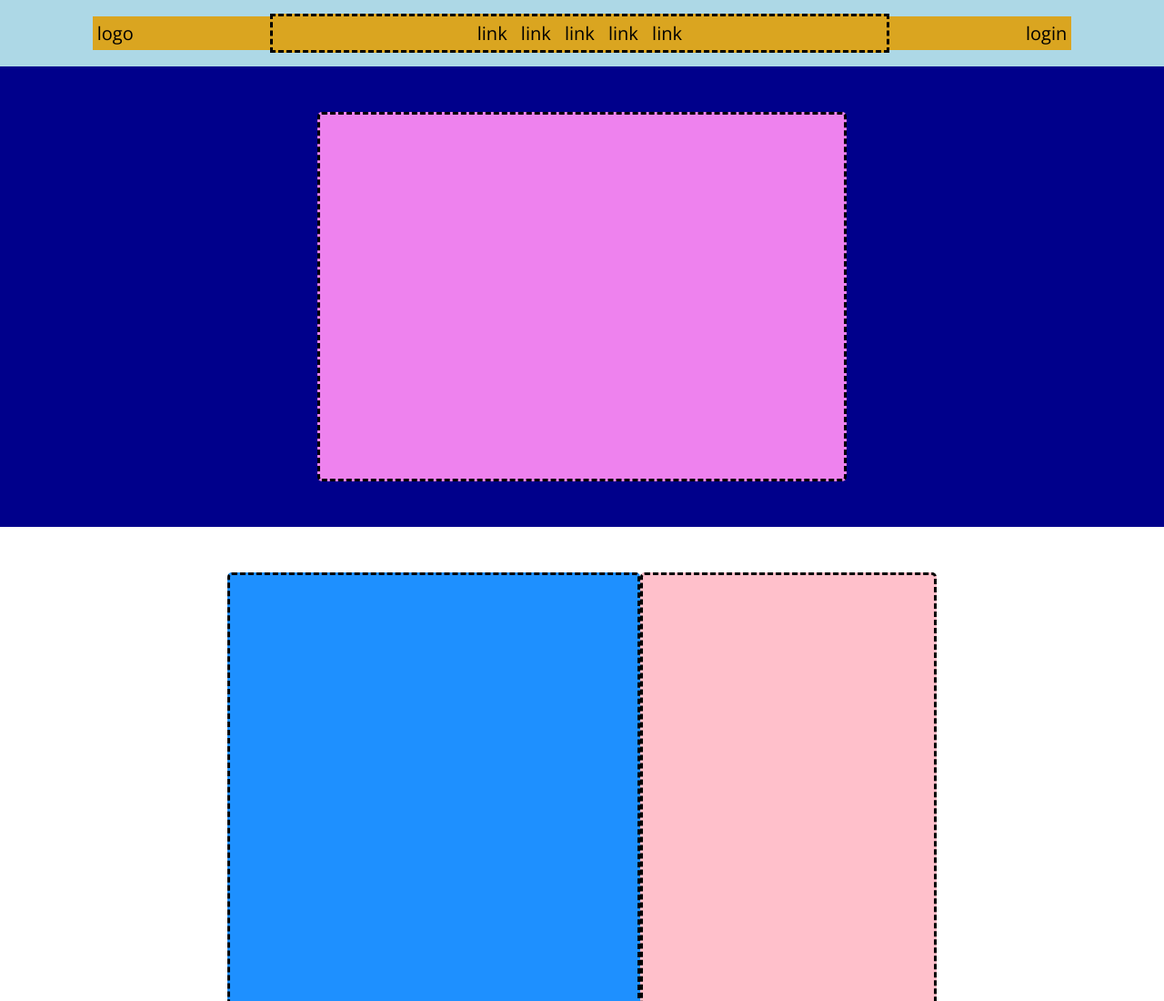
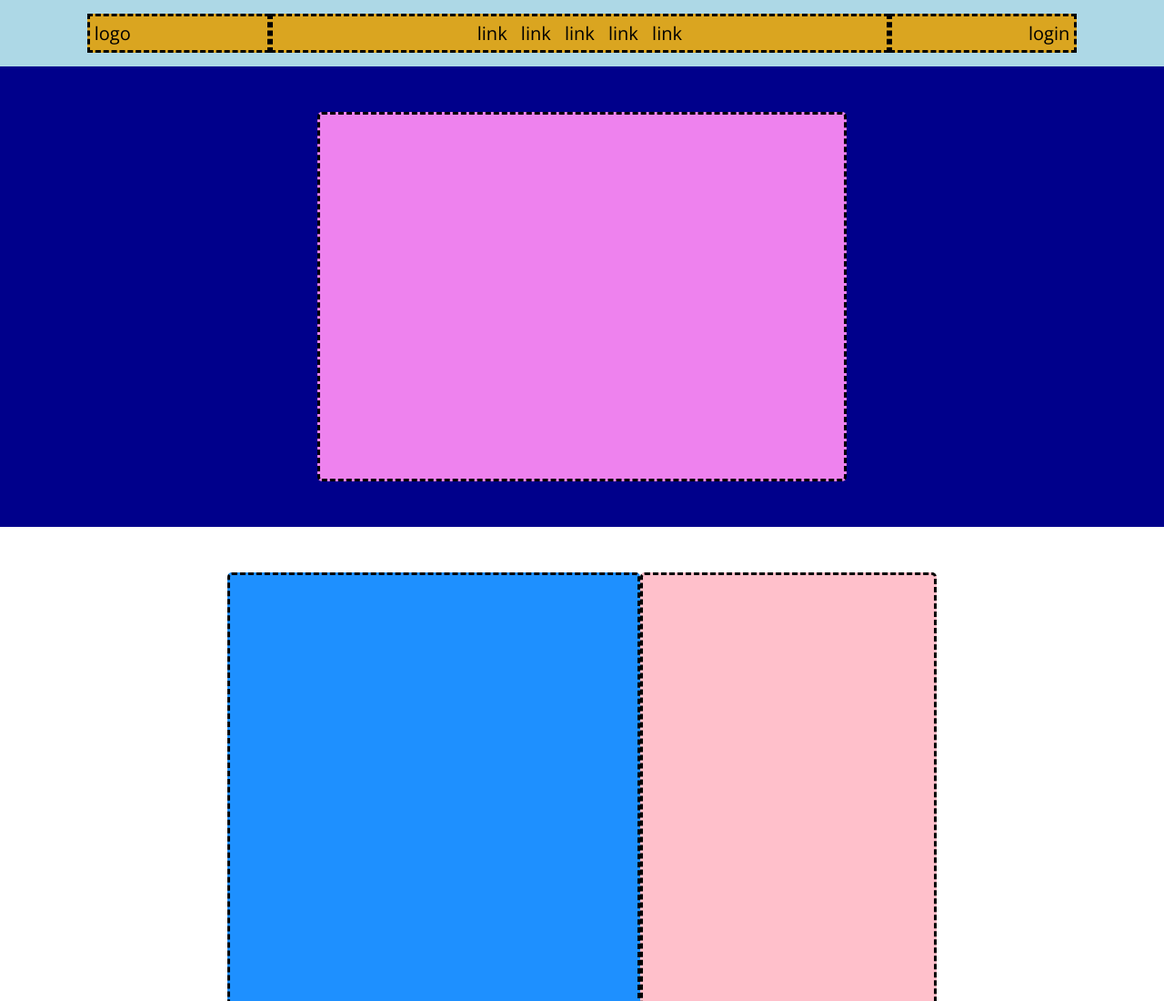
Before and after one commit to francistooth/htmlcss-struttura-discord, a plain HTML site: page index.html in a window 1280 px wide. Shown: the top 1100 px of the page at 91% size. Drawn offline with nearby package versions, Linux system fonts and the light colour scheme.

Commit message:
final push 2, last classes fix

```diff
--- a/index.html
+++ b/index.html
@@ -20,7 +20,7 @@
             <header>
                 <div class="hNav">
                     <!-- logo -->
-                    <div class="mainNav" id="logo">
+                    <div class="mainNav dashed" id="logo">
                         <span> logo </span>
                     </div>
                         <!-- link nav -->
@@ -32,7 +32,7 @@
                         <a href=""> link </a>
                     </nav>
                     <!-- login button -->
-                    <div class="mainNav" id="login">
+                    <div class="mainNav dashed" id="login">
                         <span> login </span>
                     </div>
                 </div>
```
